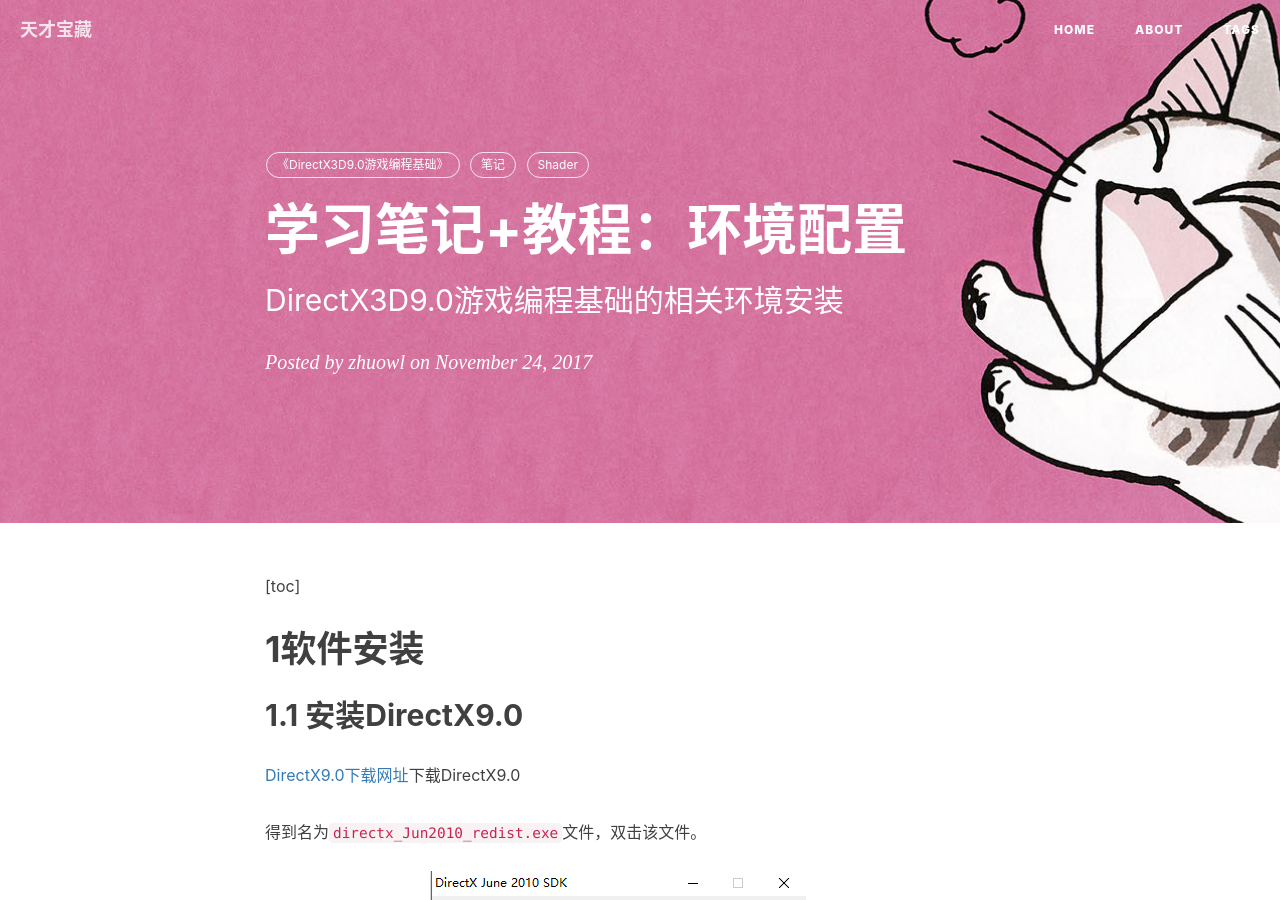
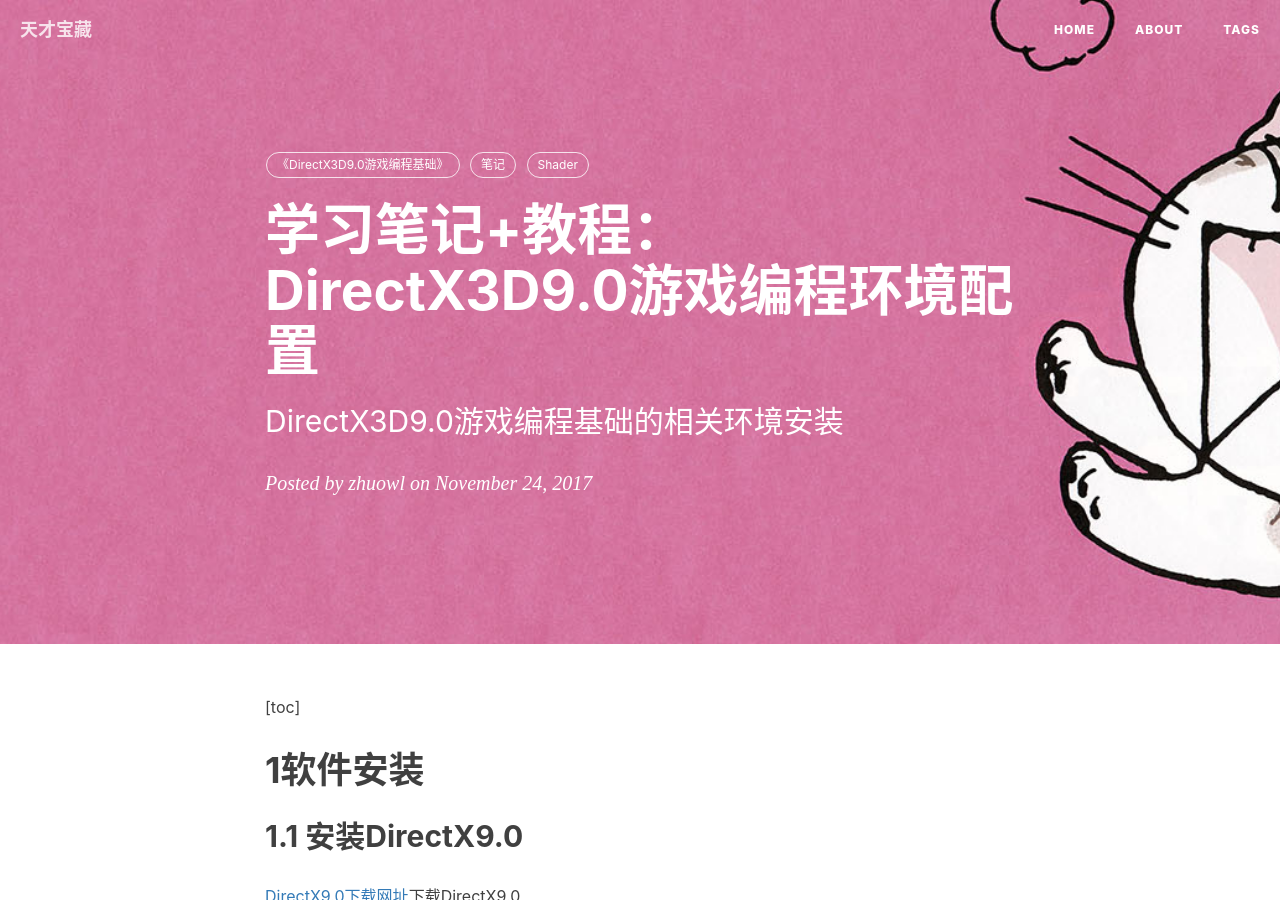
Before and after one commit to zhuowl/zhuowl.github.io, a Jekyll site: the page built from _posts/Book-Note/DirectX9.0/2017-11-24-DX9-environment.md, in a window 1280 px wide and 900 px high. Built offline with Jekyll 4.4.1, drawn with Linux system fonts in a browser that asks for light colours; nearby versions of some CDN libraries; comment, search, counter and statistics services are not loaded.

Commit message:
修改文章的名字

```diff
--- a/_posts/Book-Note/DirectX9.0/2017-11-24-DX9-environment.md
+++ b/_posts/Book-Note/DirectX9.0/2017-11-24-DX9-environment.md
@@ -6,7 +6,7 @@
 
 
 
-title:      "学习笔记+教程：环境配置"
+title:      "学习笔记+教程：DirectX3D9.0游戏编程环境配置"
 
 
 
```
